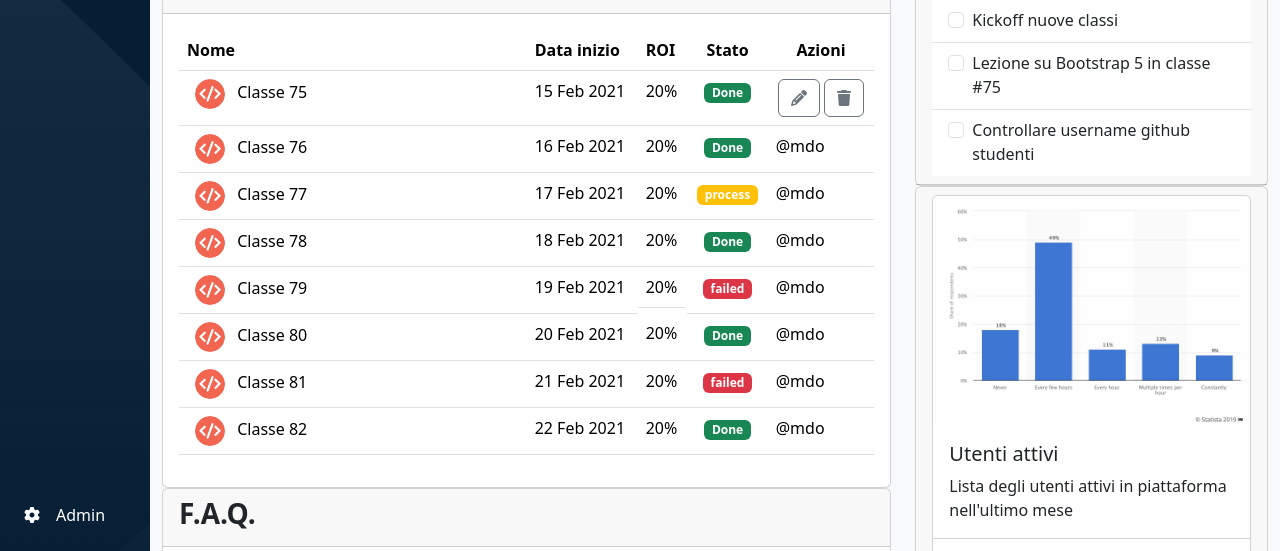
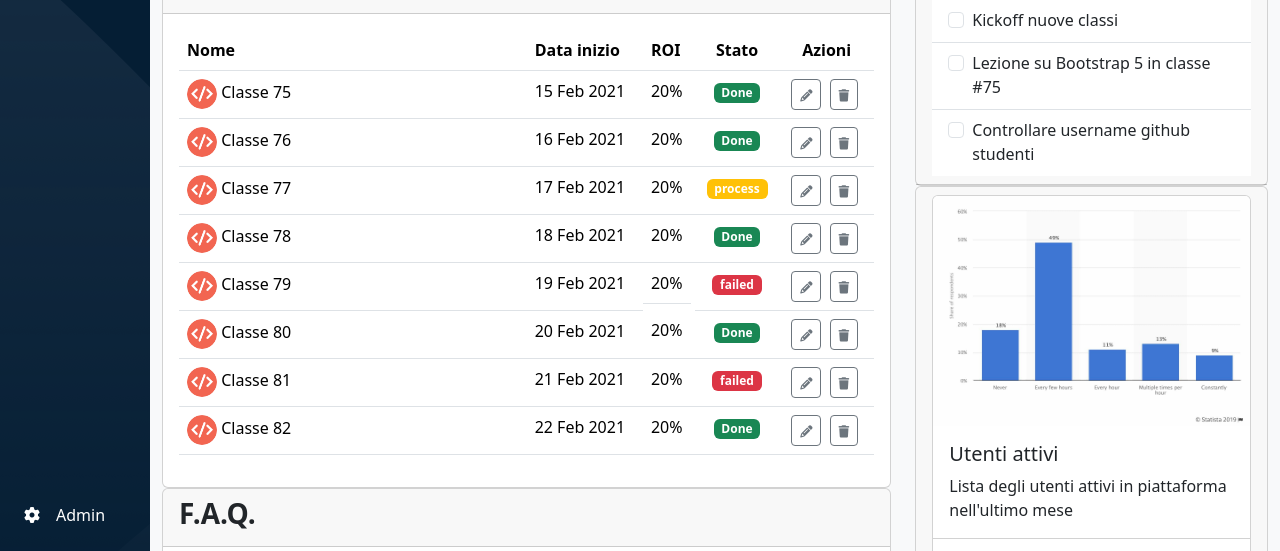
Before and after one commit to AndreaCollura/html-css-bootstrap-dashboard, a plain HTML site: page index.html in a window 1280 px wide. Shown: the part 249-800 px from the top of the page. Drawn offline with nearby package versions, Linux system fonts and the light colour scheme.

Commit message:
prox class done

```diff
--- a/css/style.css
+++ b/css/style.css
@@ -116,6 +116,14 @@ main{
 }
 
 
+#main-content table tr th:first-child,
+#main-content table tr td:first-child{
+    width: auto;
+}
+
+
+
+
 /* responsive */
 
 
@@ -123,6 +131,11 @@ main{
     .offcan-width{
         width: 50vw!important;
     }
+
+    #main-content table tr th:first-child,
+    #main-content table tr td:first-child{
+    width: 50%;
+}
 }
 
 @media screen and (min-width:992px){
--- a/index.html
+++ b/index.html
@@ -209,7 +209,7 @@
                                         <table class="table table-hover">
                                             <thead>
                                                 <tr>
-                                                    <th class="w-50" scope="col">Nome</th>
+                                                    <th scope="col">Nome</th>
                                                     <th class="d-none d-md-table-cell" scope="col">Data inizio</th>
                                                     <th class="d-none d-md-table-cell text-uppercase " scope="col">roi</th>
                                                     <th class="text-center" scope="col">Stato</th>
@@ -218,87 +218,108 @@
                                             </thead>
                                             <tbody>
                                                 <tr>
-                                                    <td class="w-50">
-                                                        <img class="rounded-circle mx-2" src="./img/class-avatar.jpg" alt="">
+                                                    <td>
+                                                        <img class="rounded-circle" src="./img/class-avatar.jpg" alt="">
                                                         <span>Classe 75</span>
                                                     </td>
                                                     <td class="d-none d-md-table-cell">15 Feb 2021</td>
                                                     <td class="d-none d-md-table-cell">20%</td>
                                                     <td class="text-center"><span class="text-center badge text-bg-success">Done</span></td>
                                                     <td class="text-center">
-                                                        <button type="button" class="btn btn-outline-secondary"><i class="fa-solid fa-pencil"></i></button>
-                                                        <button type="button" class="btn btn-outline-secondary"><i class="fa-solid fa-trash"></i></button>
+                                                        <button type="button" class="btn btn-sm btn-outline-secondary me-1"><i class="small fa-solid fa-pencil"></i></button>
+                                                        <button type="button" class="btn btn-sm btn-outline-secondary me-1"><i class="small fa-solid fa-trash"></i></button>
                                                     </td>
                                                 </tr>
                                                 <tr>
-                                                    <td class="w-50">
-                                                        <img class="rounded-circle mx-2" src="./img/class-avatar.jpg" alt="">
+                                                    <td>
+                                                        <img class="rounded-circle" src="./img/class-avatar.jpg" alt="">
                                                         <span>Classe 76</span>
                                                     </td>
                                                     <td class="d-none d-md-table-cell">16 Feb 2021</td>
                                                     <td class="d-none d-md-table-cell">20%</td>
                                                     <td class="text-center"><span class="badge text-bg-success">Done</span></td>
-                                                    <td>@mdo</td>
+                                                    <td class="text-center">
+                                                        <button type="button" class="btn btn-sm btn-outline-secondary me-1"><i class="small fa-solid fa-pencil"></i></button>
+                                                        <button type="button" class="btn btn-sm btn-outline-secondary me-1"><i class="small fa-solid fa-trash"></i></button>
+                                                    </td>
                                                 </tr>
                                                 <tr>
-                                                    <td class="w-50">
-                                                        <img class="rounded-circle mx-2" src="./img/class-avatar.jpg" alt="">
+                                                    <td>
+                                                        <img class="rounded-circle" src="./img/class-avatar.jpg" alt="">
                                                         <span>Classe 77</span>
                                                     </td>
                                                     <td class="d-none d-md-table-cell">17 Feb 2021</td>
                                                     <td class="d-none d-md-table-cell">20%</td>
                                                     <td class="text-center"><span class=" badge text-bg-warning text-white">process</span></td>
-                                                    <td>@mdo</td>
+                                                    <td class="text-center">
+                                                        <button type="button" class="btn btn-sm btn-outline-secondary me-1"><i class="small fa-solid fa-pencil"></i></button>
+                                                        <button type="button" class="btn btn-sm btn-outline-secondary me-1"><i class="small fa-solid fa-trash"></i></button>
+                                                    </td>
                                                 </tr>
                                                 <tr>
-                                                    <td class="w-50">
-                                                        <img class="rounded-circle mx-2" src="./img/class-avatar.jpg" alt="">
+                                                    <td>
+                                                        <img class="rounded-circle" src="./img/class-avatar.jpg" alt="">
                                                         <span>Classe 78</span>
                                                     </td>
                                                     <td class="d-none d-md-table-cell">18 Feb 2021</td>
                                                     <td class="d-none d-md-table-cell">20%</td>
                                                     <td class="text-center"><span class="badge text-bg-success">Done</span></td>
-                                                    <td>@mdo</td>
+                                                    <td class="text-center">
+                                                        <button type="button" class="btn btn-sm btn-outline-secondary me-1"><i class="small fa-solid fa-pencil"></i></button>
+                                                        <button type="button" class="btn btn-sm btn-outline-secondary me-1"><i class="small fa-solid fa-trash"></i></button>
+                                                    </td>
                                                 </tr>
                                                 <tr>
-                                                    <td class="w-50">
-                                                        <img class="rounded-circle mx-2" src="./img/class-avatar.jpg" alt="">
+                                                    <td>
+                                                        <img class="rounded-circle" src="./img/class-avatar.jpg" alt="">
                                                         <span>Classe 79</span>
                                                     </td>
                                                     <td class="d-none d-md-table-cell">19 Feb 2021</td>
                                                     <td class="d-none d-md-inline-block">20%</td>
                                                     <td class="text-center"><span class="badge text-bg-danger">failed</span></td>
-                                                    <td>@mdo</td>
+                                                    <td class="text-center">
+                                                        <button type="button" class="btn btn-sm btn-outline-secondary me-1"><i class="small fa-solid fa-pencil"></i></button>
+                                                        <button type="button" class="btn btn-sm btn-outline-secondary me-1"><i class="small fa-solid fa-trash"></i></button>
+                                                    </td>
                                                 </tr>
                                                 <tr>
-                                                    <td class="w-50">
-                                                        <img class="rounded-circle mx-2" src="./img/class-avatar.jpg" alt="">
+                                                    <td>
+                                                        <img class="rounded-circle" src="./img/class-avatar.jpg" alt="">
                                                         <span>Classe 80</span>
                                                     </td>
                                                     <td class="d-none d-md-table-cell">20 Feb 2021</td>
                                                     <td class="d-none d-md-table-cell">20%</td>
                                                     <td class="text-center"><span class="badge text-bg-success">Done</span></td>
-                                                    <td>@mdo</td>
+                                                    <td class="text-center">
+                                                        <button type="button" class="btn btn-sm btn-outline-secondary me-1"><i class="small fa-solid fa-pencil"></i></button>
+                                                        <button type="button" class="btn btn-sm btn-outline-secondary me-1"><i class="small fa-solid fa-trash"></i></button>
+                                                    </td>
                                                 </tr>
                                                 <tr>
-                                                    <td class="w-50">
-                                                        <img class="rounded-circle mx-2" src="./img/class-avatar.jpg" alt="">
+                                                    <td>
+                                                        <img class="rounded-circle" src="./img/class-avatar.jpg" alt="">
                                                         <span>Classe 81</span>
                                                     </td>
                                                     <td class="d-none d-md-table-cell">21 Feb 2021</td>
                                                     <td class="d-none d-md-table-cell">20%</td>
                                                     <td class="text-center"><span class="badge text-bg-danger">failed</span></td>
-                                                    <td>@mdo</td>
+                                                    <td class="text-center">
+                                                        <button type="button" class="btn btn-sm btn-outline-secondary me-1"><i class="small fa-solid fa-pencil"></i></button>
+                                                        <button type="button" class="btn btn-sm btn-outline-secondary me-1"><i class="small fa-solid fa-trash"></i></button>
+                                                    </td>
                                                 </tr>
                                                 <tr>
-                                                    <td class="w-50">
-                                                        <img class="rounded-circle mx-2" src="./img/class-avatar.jpg" alt="">
+                                                    <td>
+                                                        <img class="rounded-circle" src="./img/class-avatar.jpg" alt="">
                                                         <span>Classe 82</span>
                                                     </td>
                                                     <td class="d-none d-md-table-cell">22 Feb 2021</td>
                                                     <td class="d-none d-md-table-cell">20%</td>
                                                     <td class="text-center"><span class="badge text-bg-success">Done</span></td>
-                                                    <td>@mdo</td>
+                                                    <td class="text-center">
+                                                        <button type="button" class="btn btn-sm btn-outline-secondary me-1"><i class="small fa-solid fa-pencil"></i></button>
+                                                        <button type="button" class="btn btn-sm btn-outline-secondary me-1"><i class="small fa-solid fa-trash"></i></button>
+                                                    </td>
                                                 </tr>
                                             </tbody>
                                         </table>
```
